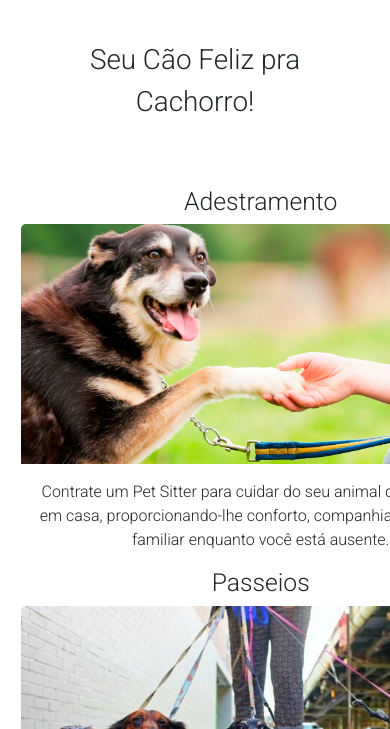
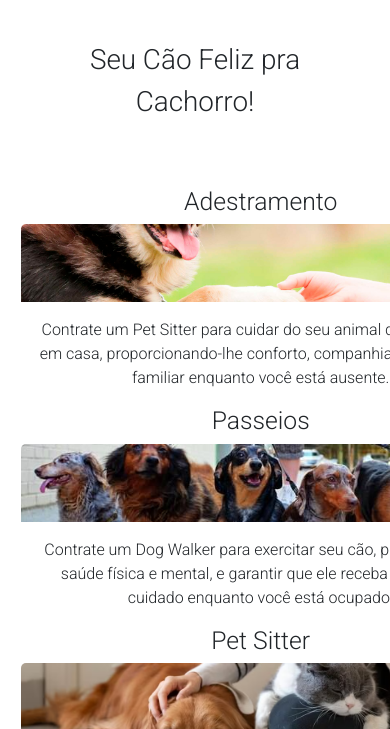
Before and after one commit to kouta928/newdogwalker, a plain HTML site: page index.html in a window 390 px wide. Shown: the part 115-844 px from the top of the page. Drawn offline with Linux system fonts and the light colour scheme.

Commit message:
objectfit cover added

```diff
--- a/css/layout.css
+++ b/css/layout.css
@@ -50,10 +50,19 @@
     border: none;
 }
 
+.card-img-top {
+    width: 100%;
+    height: 15vw;
+    object-fit: cover;
+}
 
 @media (max-width: 1200px) {
     .artigo{
         margin-left: 5%;
     }
-
+    .card-img-top {
+        width: 100%;
+        height: 20vw;
+        object-fit: cover;
+    }
   }
--- a/index.html
+++ b/index.html
@@ -37,7 +37,7 @@
       <div class="col-xl-3 col-md-12 text-center artigo">
                 <div class="card" style="width: 30rem;">
                 <h5 class="card-title fs-2">Adestramento</h5>
-                <img src="img/pics/adestra.jpg" class="card-img-top" alt="...">
+                <img src="img/pics/adestra.jpg" class="card-img-top img-fluid" alt="...">
                 <div class="card-body">
                   <p class="card-text">Contrate um Pet Sitter para cuidar do seu animal de estimação em casa, proporcionando-lhe conforto, companhia e segurança familiar enquanto você está ausente.</p>
                 </div>
@@ -46,7 +46,7 @@
       <div class="col-xl-3 col-md-12 text-center artigo">
         <div class="card" style="width: 30rem;">
           <h5 class="card-title fs-2">Passeios</h5>
-          <img src="img/pics/walker.jpg" class="card-img-top" alt="...">
+          <img src="img/pics/walker.jpg" class="card-img-top img-fluid" alt="...">
           <div class="card-body">
             <p class="card-text">Contrate um Dog Walker para exercitar seu cão, promover sua saúde física e mental, e garantir que ele receba atenção e cuidado enquanto você está ocupado.</p>
           </div>
@@ -55,7 +55,7 @@
       <div class="col-xl-3 col-md-12 text-center artigo">
               <div class="card" style="width: 30rem;">
                 <h5 class="card-title fs-2">Pet Sitter</h5>
-                <img src="img/pics/petsitter.png" class="card-img-top" alt="...">
+                <img src="img/pics/petsitter.png" class="card-img-top img-fluid" alt="...">
                 <div class="card-body">
                   <p class="card-text">O adestramento melhora o comportamento do seu animal, fortalece o vínculo entre vocês, e promove uma convivência harmoniosa, facilitando a comunicação e entendimento mútuo.</p>
                 </div>
```
